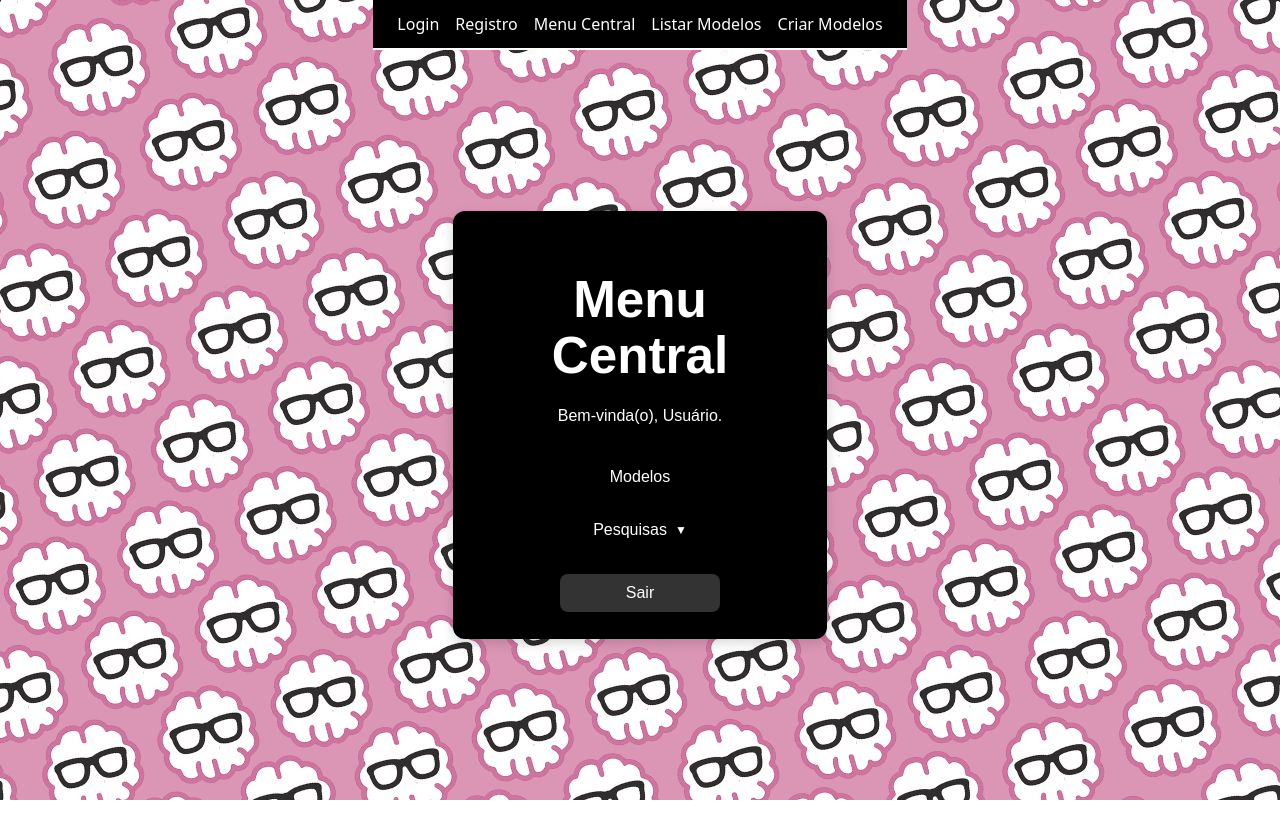
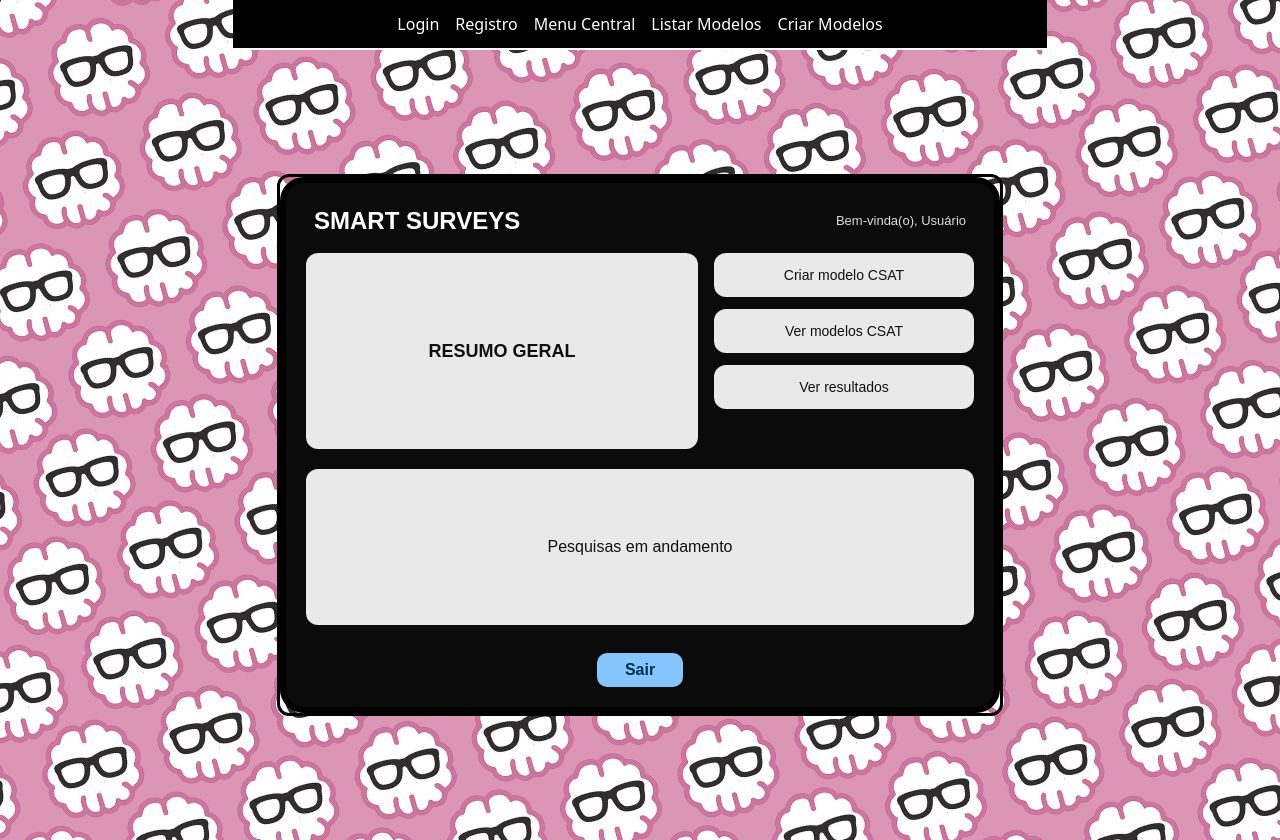
Before and after one commit to Leonardo-Queiroz-1023/Projetos, a React app in the folder Frontend/: page /menu-central in a window 1280 px wide. Before the commit the page ends 800 px from the top, so only its background shows below. Built offline with nearby package versions, Linux system fonts and the light colour scheme; the HTML template or start-up script is replaced by a standard one.

Commit message:
Update MenuCentral.jsx

```diff
--- a/Frontend/src/pages/MenuCentral.jsx
+++ b/Frontend/src/pages/MenuCentral.jsx
@@ -1,4 +1,4 @@
-import React, { useEffect, useState } from "react";
+import React, { useState } from "react";
 import { useNavigate } from "react-router-dom";
 import PerimeterBox from "../components/PerimeterBox";
 
@@ -7,14 +7,6 @@
   const username = localStorage.getItem("username") || "Usuário";
   const [showPesquisasMenu, setShowPesquisasMenu] = useState(false);
 
-  // se estiver testando sem login, deixa comentado
-  // useEffect(() => {
-  //   const logged = localStorage.getItem("logged") === "true";
-  //   if (!logged) {
-  //     navigate("/login?msg=Logue%20antes%20de%20ir%20para%20o%20menu", { replace: true });
-  //   }
-  // }, [navigate]);
-
   function logout() {
     localStorage.removeItem("token");
     localStorage.removeItem("username");
@@ -22,110 +14,141 @@
     navigate("/login", { replace: true });
   }
 
-return (
-    <div
-      style={{
-        minHeight: "calc(100vh - 50px)",
-        display: "flex",
-        alignItems: "center",
-        justifyContent: "center",
-        fontFamily: "sans-serif",
-      }}
-    >
-      <PerimeterBox style={{ textAlign: "center", width: "320px" }}>
-        <h1 style={{ marginBottom: 20 }}>Menu Central</h1>
-        <p style={{ marginBottom: 30 }}>Bem-vinda(o), {username}.</p>
+  return (
+    <div style={outer}>
+      <PerimeterBox style={{ padding: 0, background: "transparent", boxShadow: "none" }}>
+        <div style={blackCard}>
+          <header style={header}>
+            <h2 style={{ margin: 0 }}>SMART SURVEYS</h2>
+            <div style={{ color: "#ddd", fontSize: 13 }}>Bem-vinda(o), {username}</div>
+          </header>
 
-        <div style={{ display: "flex", flexDirection: "column", gap: 15 }}>
-          <button onClick={() => navigate("/modelos")} style={btn}>
-            Modelos
-          </button>
+          <main style={grid}>
+            <div style={summaryCard} onClick={() => navigate("/resumo")}>
+              <div style={summaryText}>RESUMO GERAL</div>
+            </div>
 
-          {/* Botão Pesquisas com Dropdown */}
-          <div style={{ position: "relative" }}>
-            <button
-              onClick={() => setShowPesquisasMenu(!showPesquisasMenu)}
-              style={{ ...btn, display: "flex", alignItems: "center", justifyContent: "center", gap: 8 }}
-            >
-              Pesquisas
-              <span style={{ fontSize: "12px" }}>
-                {showPesquisasMenu ? "▲" : "▼"}
-              </span>
-            </button>
+            <div style={rightColumn}>
+              <button style={smallCard} onClick={() => navigate("/criar-modelos")}>
+                Criar modelo CSAT
+              </button>
+              <button style={smallCard} onClick={() => navigate("/modelos")}>
+                Ver modelos CSAT
+              </button>
+              <button style={smallCard} onClick={() => navigate("/resultados")}>
+                Ver resultados
+              </button>
+            </div>
 
-            {/* Dropdown Menu */}
-            {showPesquisasMenu && (
-              <div style={dropdownMenu}>
-                <button
-                  onClick={() => navigate("/lancar-pesquisas")}
-                  style={dropdownItem}
-                >
-                  📤 Lançar pesquisas
-                </button>
-                <button
-                  onClick={() => navigate("/pesquisas-em-andamento")}
-                  style={dropdownItem}
-                >
-                  🔄 Visualizar pesquisas em andamento
-                </button>
-                <button
-                  onClick={() => navigate("/pesquisas-finalizadas")}//ainda não existe
-                  style={dropdownItem}
-                >
-                  ✅ Visualizar pesquisas finalizadas
-                </button>
-              </div>
-            )}
-          </div>
+            <div style={ongoingCard} onClick={() => navigate("/pesquisas-em-andamento")}>
+              <div style={{ fontSize: 16 }}>Pesquisas em andamento</div>
+            </div>
 
-          <button
-            onClick={logout}
-            style={{ ...btn, marginTop: 10, background: "#333" }}
-          >
-            Sair
-          </button>
+            <div style={{ gridColumn: "1 / -1", display: "flex", justifyContent: "center", marginTop: 12 }}>
+              <button style={logoutBtn} onClick={logout}>Sair</button>
+            </div>
+          </main>
         </div>
       </PerimeterBox>
     </div>
   );
 }
 
-const btn = {
-  width: "160px",
-  padding: "10px 16px",
-  borderRadius: "8px",
+const outer = {
+  minHeight: "calc(100vh - 50px)",
+  display: "flex",
+  alignItems: "center",
+  justifyContent: "center",
+  fontFamily: "sans-serif",
+  padding: 20,
+};
+
+const blackCard = {
+  width: 720,
+  maxWidth: "94vw",
+  background: "#0b0b0b",
+  borderRadius: 24,
+  padding: 20,
+  color: "#fff",
+  boxSizing: "border-box",
+  border: "6px solid #000",
+};
+
+const header = {
+  display: "flex",
+  justifyContent: "space-between",
+  alignItems: "center",
+  marginBottom: 14,
+  padding: "0 8px",
+};
+
+const grid = {
+  display: "grid",
+  gridTemplateColumns: "1fr 260px",
+  gridTemplateRows: "1fr auto",
+  gridTemplateAreas: `"summary tiles" "ongoing ongoing"`,
+  gap: 16,
+  alignItems: "stretch",
+};
+
+const summaryCard = {
+  gridArea: "summary",
+  background: "#e9e9e9",
+  color: "#111",
+  borderRadius: 12,
+  padding: 18,
+  display: "flex",
+  alignItems: "center",
+  justifyContent: "center",
+  cursor: "pointer",
+  minHeight: 160,
+};
+
+const summaryText = {
+  fontSize: 18,
+  fontWeight: 600,
+  textAlign: "center",
+};
+
+const rightColumn = {
+  gridArea: "tiles",
+  display: "flex",
+  flexDirection: "column",
+  gap: 12,
+  alignItems: "stretch",
+};
+
+const smallCard = {
+  background: "#e9e9e9",
+  color: "#111",
+  borderRadius: 12,
+  padding: "14px 12px",
   border: "none",
   cursor: "pointer",
-  background: "#000",
-  color: "#fff",
-  margin: "0 auto",
+  textAlign: "center",
+  fontSize: 14,
 };
 
-const dropdownMenu = {
-  position: "absolute",
-  top: "100%",
-  left: "50%",
-  transform: "translateX(-50%)",
-  marginTop: "8px",
-  background: "#fff",
-  border: "2px solid #000",
-  borderRadius: "8px",
-  padding: "8px",
-  minWidth: "240px",
-  zIndex: 1000,
-  boxShadow: "0 4px 8px rgba(0,0,0,0.2)",
+const ongoingCard = {
+  gridArea: "ongoing",
+  background: "#e9e9e9",
+  color: "#111",
+  borderRadius: 12,
+  padding: 18,
+  minHeight: 120,
+  display: "flex",
+  alignItems: "center",
+  justifyContent: "center",
+  cursor: "pointer",
+  marginTop: 4,
 };
 
-const dropdownItem = {
-  width: "100%",
-  padding: "10px 16px",
-  borderRadius: "6px",
+const logoutBtn = {
+  background: "#86c6ff",
+  color: "#023047",
   border: "none",
+  padding: "8px 28px",
+  borderRadius: 10,
   cursor: "pointer",
-  background: "#f5f5f5",
-  color: "#000",
-  marginBottom: "6px",
-  textAlign: "left",
-  transition: "background 0.2s",
-  fontSize: "14px",
+  fontWeight: 600,
 };
```
